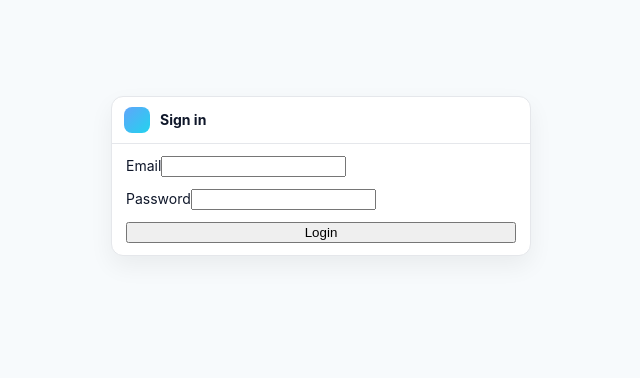
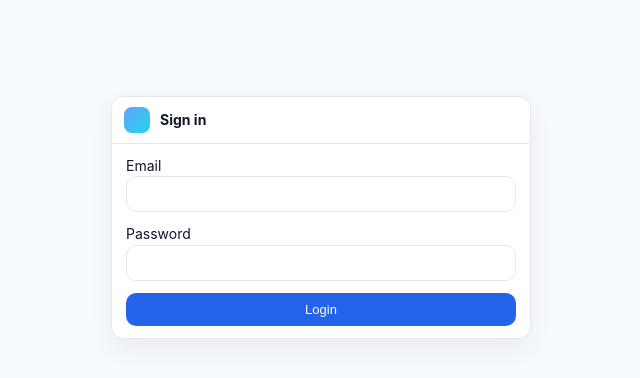
Before and after one commit to yog1203/bookstoremb1203, a React (Vite) app in the folder frontend/: page / in a window 1280 px wide. Shown: the top 378 px of the page, without its empty margins (319-959 px from the left). Built offline with nearby package versions, Linux system fonts and the light colour scheme.

Commit message:
Update Login.jsx

```diff
--- a/frontend/src/pages/Login.jsx
+++ b/frontend/src/pages/Login.jsx
@@ -1,31 +1,3 @@
-// import React, { useState } from 'react'
-// import { useNavigate } from 'react-router-dom'
-// import { api } from '../lib/api'
-
-// export default function Login(){
-//   const [email,setEmail] = useState('')
-//   const [password,setPassword] = useState('')
-//   const [err,setErr] = useState('')
-//   const nav = useNavigate()
-//   async function submit(e){ e.preventDefault(); setErr('')
-//     try{ const d = await api('/api/auth/login', { method:'POST', body:{ email, password } })
-//       localStorage.setItem('token', d.token); localStorage.setItem('user', JSON.stringify(d.user)); nav('/app')
-//     }catch(e){ setErr(e.message) } }
-//   return (
-//     <div className="container">
-//       <div className="card section" style={{ maxWidth: 420, margin: '80px auto' }}>
-//         <div className="header"><div className="brand"><span className="brand-badge" /> Sign in</div></div>
-//         <form className="form" onSubmit={submit}>
-//           <div><label>Email</label><input className="input" value={email} onChange={e=>setEmail(e.target.value)} /></div>
-//           <div><label>Password</label><input className="input" type="password" value={password} onChange={e=>setPassword(e.target.value)} /></div>
-//           {err && <div style={{ color:'#dc2626' }}>{err}</div>}
-//           <button className="btn primary" type="submit">Login</button>
-//         </form>
-//       </div>
-//     </div>
-//   )
-// }
-
 import React, { useState } from "react";
 import { useNavigate } from "react-router-dom";
 
@@ -63,38 +35,17 @@ export default function Login() {
       setErr(e.message);
     }
   }
-
   return (
     <div className="container">
-      <div className="card section" style={{ maxWidth: 420, margin: "80px auto" }}>
-        <div className="header">
-          <div className="brand">
-            <span className="brand-badge" /> Sign in
-          </div>
-        </div>
+      <div className="card section" style={{ maxWidth: 420, margin: '80px auto' }}>
+        <div className="header"><div className="brand"><span className="brand-badge" /> Sign in</div></div>
         <form className="form" onSubmit={submit}>
-          <div>
-            <label>Email</label>
-            <input
-              type="email"
-              value={email}              // ✅ bound to state
-              onChange={(e) => setEmail(e.target.value)}
-              required
-            />
-          </div>
-          <div>
-            <label>Password</label>
-            <input
-              type="password"
-              value={password}          // ✅ bound to state
-              onChange={(e) => setPassword(e.target.value)}
-              required
-            />
-          </div>
-          {err && <div style={{ color: "red" }}>{err}</div>}
-          <button type="submit">Login</button>
+          <div><label>Email</label><input className="input" value={email} onChange={e=>setEmail(e.target.value)} /></div>
+          <div><label>Password</label><input className="input" type="password" value={password} onChange={e=>setPassword(e.target.value)} /></div>
+          {err && <div style={{ color:'#dc2626' }}>{err}</div>}
+          <button className="btn primary" type="submit">Login</button>
         </form>
       </div>
     </div>
-  );
+  )
 }
```
